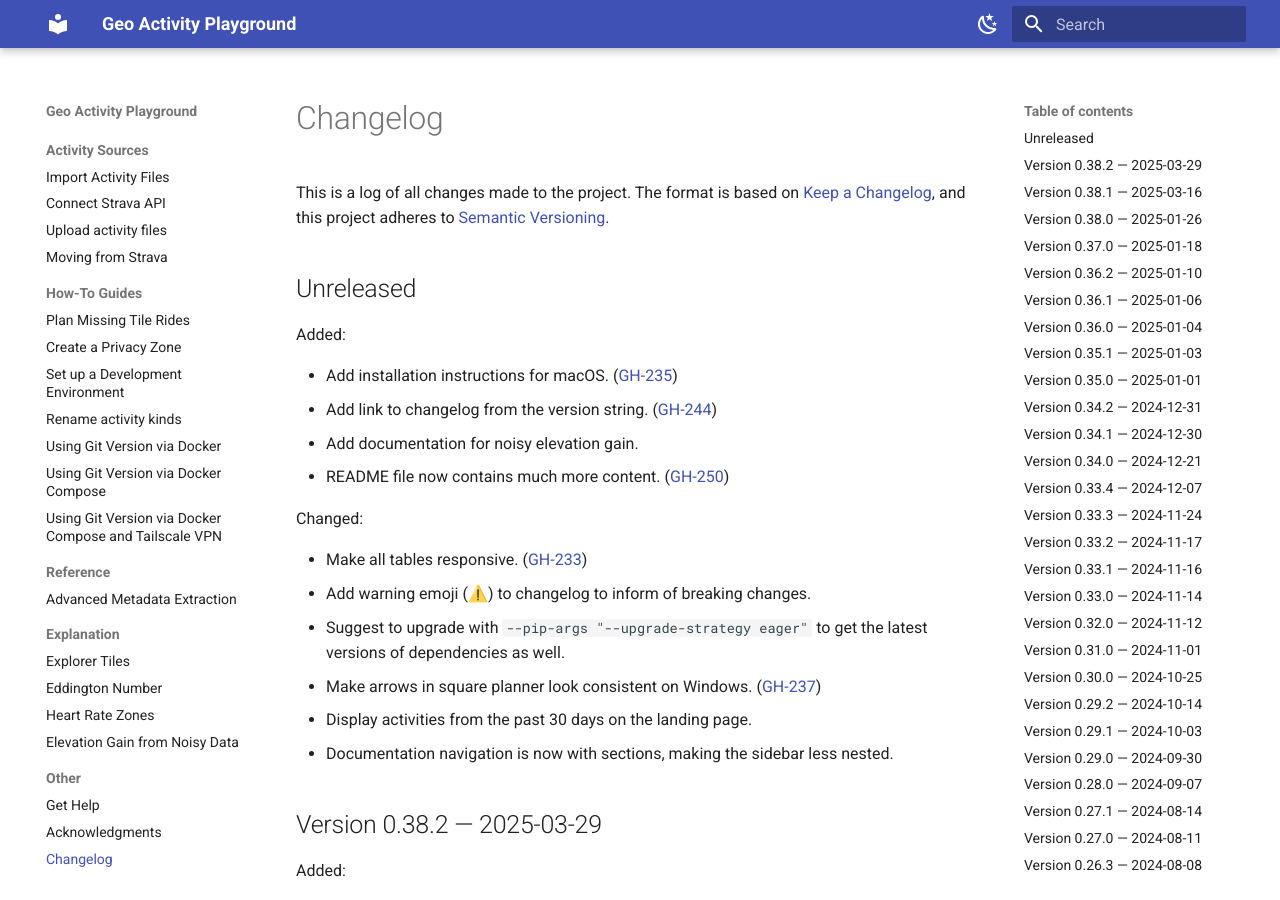
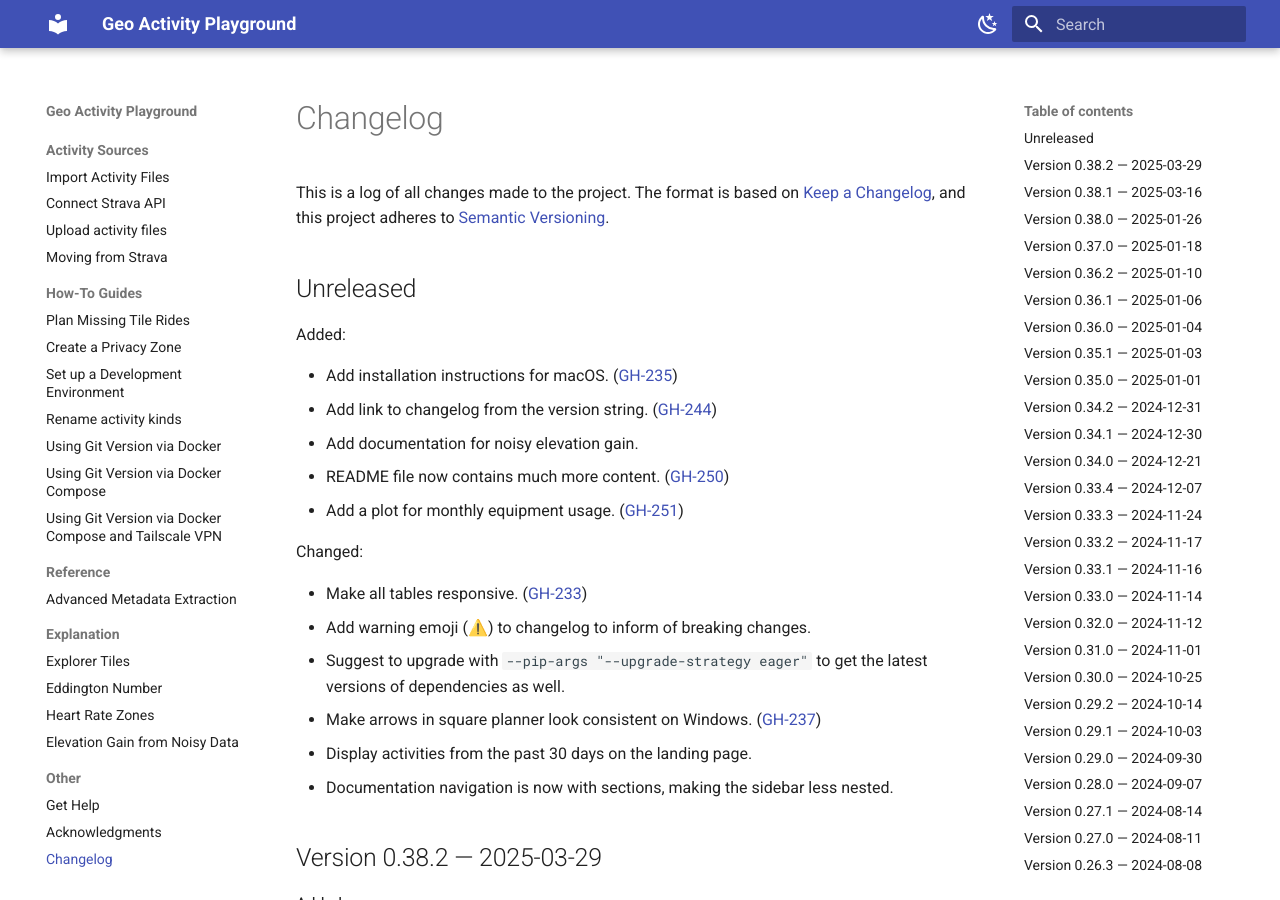
Before and after one commit to martin-ueding/geo-activity-playground, an MkDocs documentation site: the page built from docs/changelog.md, in a window 1280 px wide and 900 px high. Built offline with MkDocs 1.6.1 and Material for MkDocs 9.7.7, drawn with Linux system fonts in a browser that asks for light colours.

Commit message:
GH-251: Changelog entry

```diff
--- a/docs/changelog.md
+++ b/docs/changelog.md
@@ -24,6 +24,7 @@
 - Add link to changelog from the version string. ([GH-244](https://github.com/martin-ueding/geo-activity-playground/issues/244))
 - Add documentation for noisy elevation gain.
 - README file now contains much more content. ([GH-250](https://github.com/martin-ueding/geo-activity-playground/issues/250))
+- Add a plot for monthly equipment usage. ([GH-251](https://github.com/martin-ueding/geo-activity-playground/issues/251))
 
 Changed:
 
```
